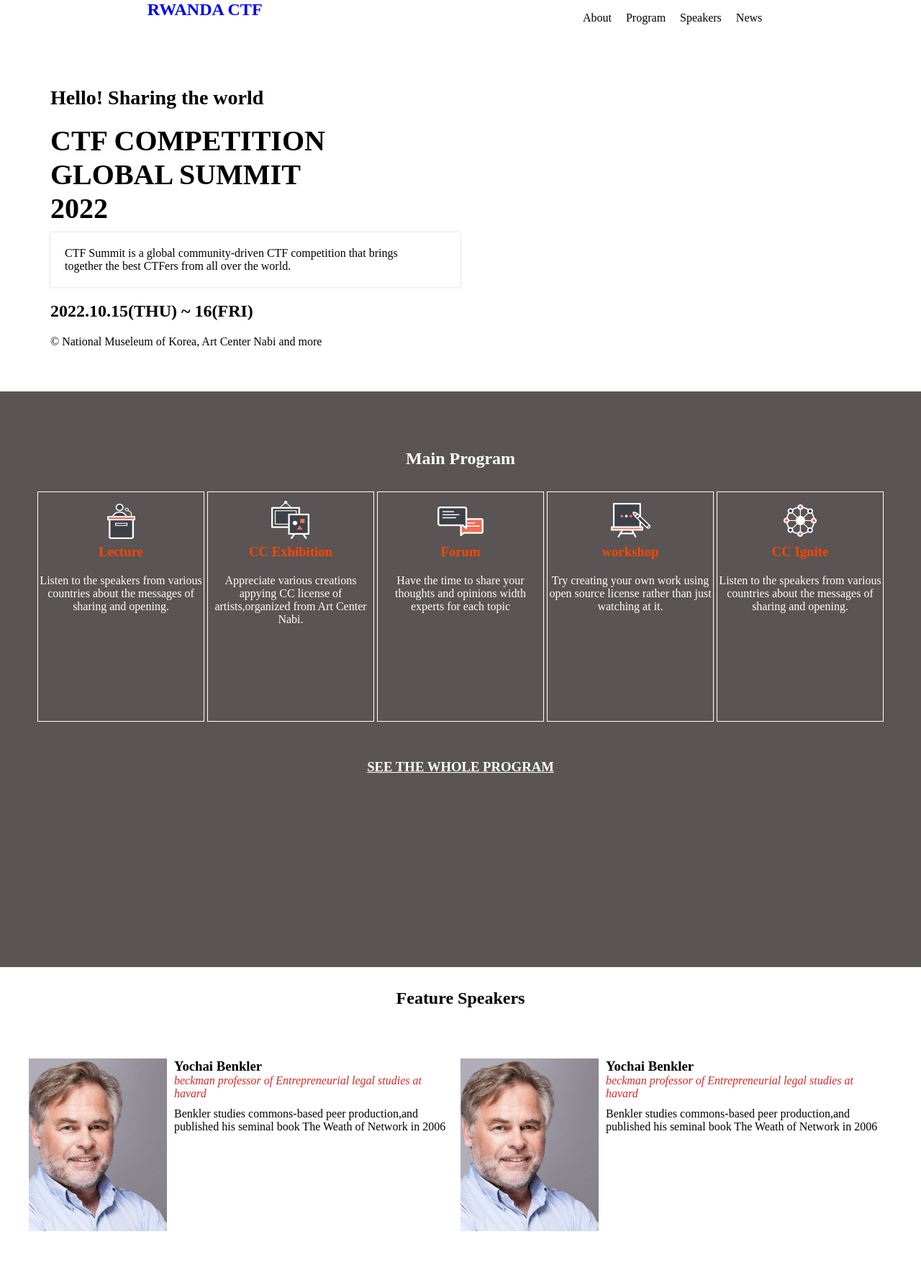
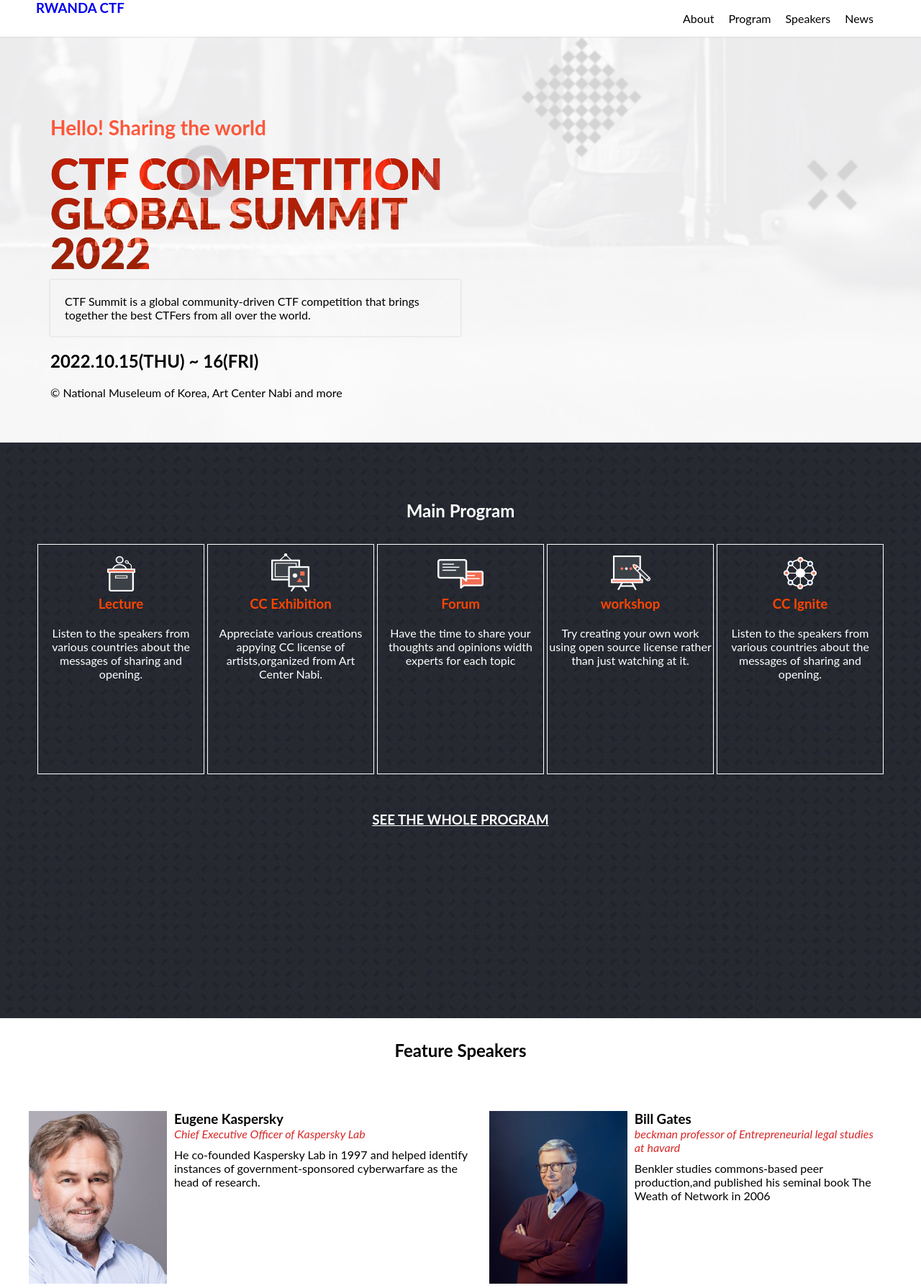
Before and after one commit to freddykaberuka/capstone-project, a website: page index.html in a window 1280 px wide. Shown: the top 1790 px of the page at 72% size. Drawn offline with Linux system fonts and the light colour scheme.

Commit message:
homepage WIP

```diff
--- a/app.css
+++ b/app.css
@@ -5,10 +5,20 @@
   margin: 0;
   padding: 0;
 }
+body {
+  font-family: 'Lato', sans-serif;;
+}
 /* header */
 .top-nav {
     display: flex;
-    justify-content: space-around;
+    padding: 0 50px;
+    justify-content: space-between;
+    background-color: #ffffff;
+    -moz-box-shadow: 0 0 3px #ccc;
+    -webkit-box-shadow: 0 0 3px #ccc;
+    box-shadow: 0 0 3px #ccc;
+    position: fixed;
+    width: 100%;
 }
 a {
   text-decoration: none;
@@ -23,17 +33,31 @@
   padding-left: 20px;
 }
 
+#landing-main {
+  width: 100%;
+  background-image: url('./assets/Website-background.png');
+  background-repeat: no-repeat;
+  background-size: cover;
+}
 #landing {
   margin: 0 10px;
   padding: 60px;
+  padding-top: 150px;
 }
 #landing h3 {
  font-size: 28px;
- padding: 10px 0
+ padding: 10px 0;
+ color: rgba(255, 38, 0, 0.76);
 }
 #landing h1 {
- font-size: 40px;
- padding: 10px 0
+  font-size: 60px;
+  padding: 10px 0;
+  font-weight: 900;
+  line-height: 55px;
+  font-family: var(--sans);
+  background-image: linear-gradient(rgba(255, 38, 0, 0.76), rgba(255, 51, 0, 0.575)), url("./assets/ctf.jpg");
+  color: transparent;
+  -webkit-background-clip: text;
 }
 #summit {
   -moz-box-shadow: 0 0 3px #ccc;
@@ -48,7 +72,7 @@
   padding: 20px 0;
 }
 #program {
-  background-color: rgb(90, 84, 84);
+  background-image: url("./assets/program-bg.jpg");
   height: 100vh;
 }
 /* program */
@@ -135,9 +159,12 @@
 }
 #partner ul{
     display: flex;
-    justify-content: space-around;
+    /* justify-content: space-around; */
     padding: 40px;
     list-style: none;
+}
+#partner ul img{
+    width: 10vw;
 }
 footer {
     display: flex;
--- a/index.html
+++ b/index.html
@@ -9,6 +9,7 @@
     <title>CTF Summit</title>
 </head>
 <body>
+    <section id="landing-main">
     <header>
         <nav class="top-nav">
             <div class="logo">
@@ -36,6 +37,7 @@
             <p id="period">2022.10.15(THU) ~ 16(FRI)</p>
             <p>&copy National Museleum of Korea, Art Center Nabi and more</p>
         </section>
+    </section>
         <section id="program">
             <h1>Main Program</h1>
             <div class="program-cards">
@@ -109,22 +111,19 @@
                         <img src="./assets/eugene.jpg">
                     </div>
                     <div class="spk-info">
-                        <h3>Yochai Benkler</h3>
-                        <p class="info-red">beckman professor of Entrepreneurial legal studies at
-                            havard
+                        <h3>Eugene Kaspersky</h3>
+                        <p class="info-red">Chief Executive Officer of Kaspersky Lab
                         </p>
-                        <p class="info-black">Benkler studies commons-based peer production,and
-                            published his seminal book The Weath of Network in
-                            2006
+                        <p class="info-black"> He co-founded Kaspersky Lab in 1997 and helped identify instances of government-sponsored cyberwarfare as the head of research.
                         </p>
                 </div>
             </div>
             <div class="speaker">
                     <div class="spk-image">
-                        <img src="./assets/eugene.jpg">
+                        <img src="./assets/bill.jpg">
                     </div>
                     <div class="spk-info">
-                        <h3>Yochai Benkler</h3>
+                        <h3>Bill Gates</h3>
                         <p class="info-red">beckman professor of Entrepreneurial legal studies at
                             havard
                         </p>
@@ -203,11 +202,11 @@
         <section id="partner">
             <h2>Partner</h2>
             <ul>
-                <li>Mozilla</li>
-                <li>Google</li>
-                <li>NAVER</li>
-                <li>daumkakao</li>
-                <li>Mozilla</li>airbnb
+                <li><img src="./assets/Rwanda+National+CTF.png"></li>
+                <li><img src="./assets/cybertalent2.png"></li>
+                <li><img src="./assets/cyberranges.jpg"></li>
+                <li><img src="./assets/Tunisia+National+CTF.jpg"></li>
+                <li><img src="./assets/Bahrain+National+CTF.jpg"></li>
             </ul>
         </section>
         <footer>
```
Also changed, not shown: assets/Bahrain+National+CTF.jpg (added), assets/Rwanda+National+CTF.png (added), assets/Tunisia+National+CTF.jpg (added), assets/bill.jpg (added), assets/ctf.jpg (added), assets/cyberranges.jpg (added), assets/cybertalent.png (added), assets/cybertalent2.png (added), assets/hackbox.png (added), assets/program-bg.jpg (added).
